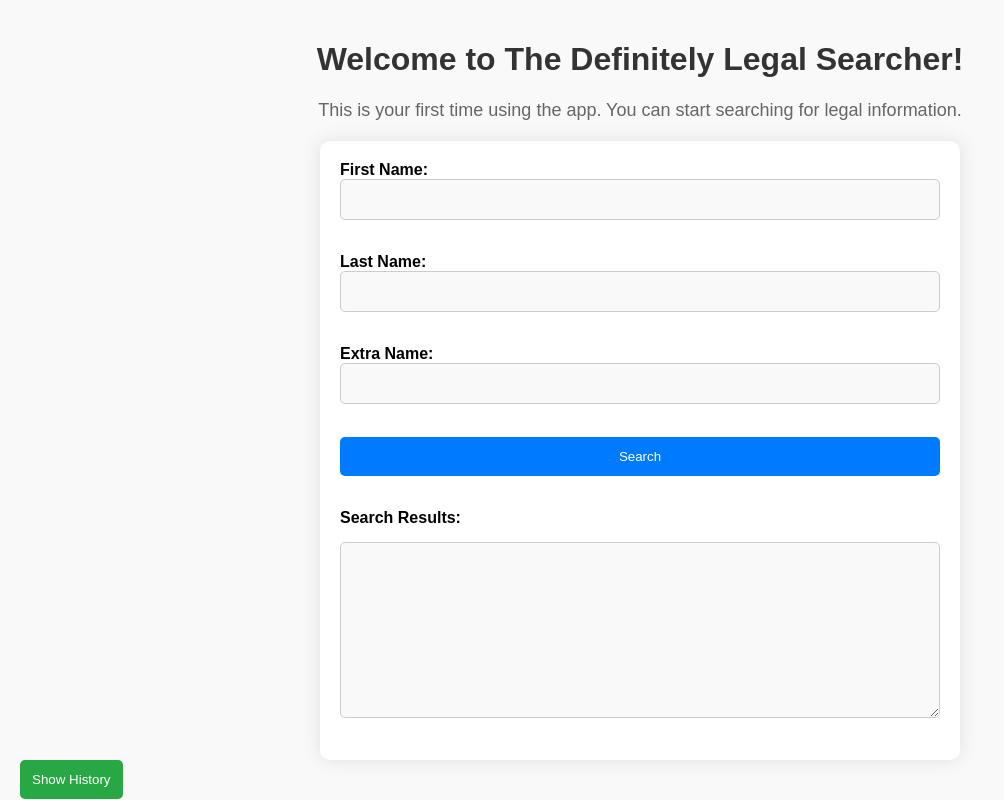
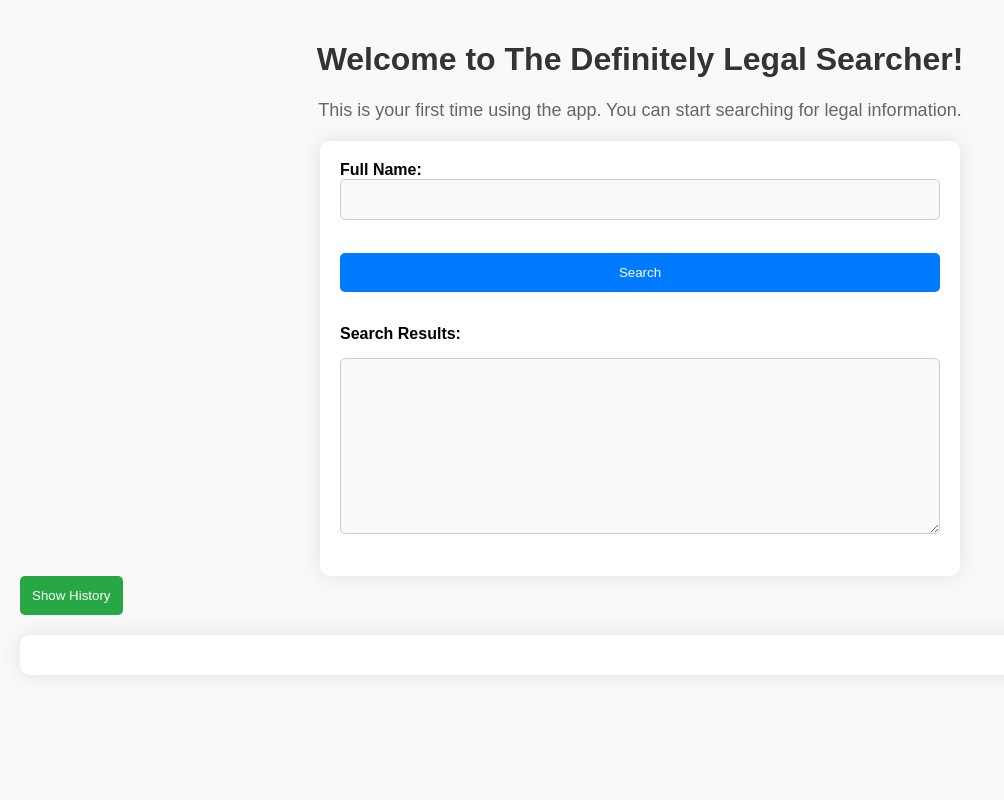
Before and after one commit to Loshamano74/WebSearcher, a Flask app: page / in a window 1280 px wide. Shown: the top 800 px of the page, without its empty margins (0-1004 px from the left). After the commit the page ends 615 px from the top, so only its background shows below. Run offline with Flask 3, Linux system fonts and the light colour scheme.

Commit message:
Update index.html

```diff
--- a/templates/index.html
+++ b/templates/index.html
@@ -1,4 +1,4 @@
-  <!DOCTYPE html>
+<!DOCTYPE html>
 <html lang="en">
 <head>
     <meta charset="UTF-8">
@@ -12,12 +12,8 @@
         <p class="welcome-message">This is your first time using the app. You can start searching for legal information.</p>
     {% endif %}
     <form action="/search" method="post">
-        <label for="first_name">First Name:</label>
-        <input type="text" id="first_name" name="first_name"><br><br>
-        <label for="last_name">Last Name:</label>
-        <input type="text" id="last_name" name="last_name"><br><br>
-        <label for="extra_name">Extra Name:</label>
-        <input type="text" id="extra_name" name="extra_name"><br><br>
+        <label for="full_name">Full Name:</label>
+        <input type="text" id="full_name" name="full_name"><br><br>
         <input type="submit" value="Search"><br><br>
         <label for="url_box">Search Results:</label><br>
         <textarea id="url_box" name="url_box" rows="10" cols="100" readonly>
```
